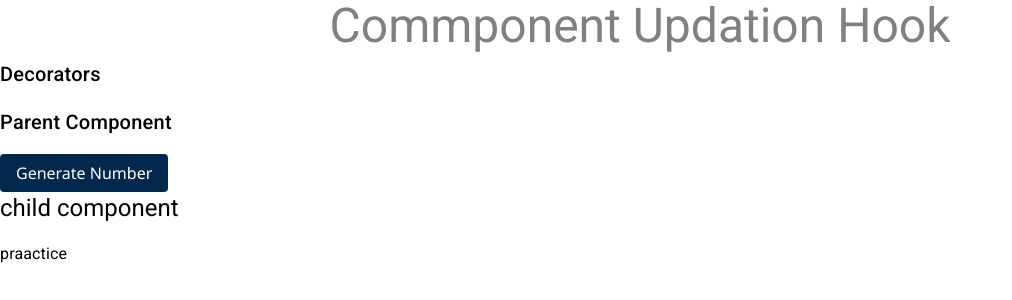
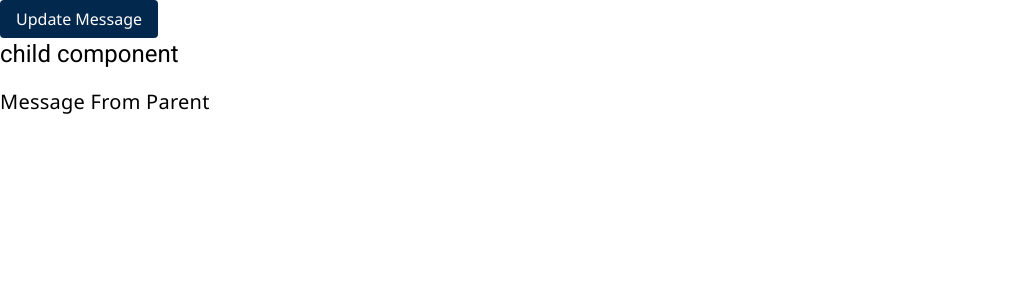
Before and after one commit to mayurrohokale/practice_repo, an Angular app: page / in a window 1280 px wide. Shown: the top 300 px of the page, without its empty margins (0-1012 px from the left). Built offline with nearby package versions, Linux system fonts and the light colour scheme.

Commit message:
parent child communication in angular

```diff
--- a/src/app/app.component.html
+++ b/src/app/app.component.html
@@ -1,11 +1,4 @@
-<h1>Commponent Updation Hook</h1>
-<h2>Decorators</h2>
-<div>
-    <h2>Parent Component</h2>
-    <button (click)="sendDatatoChild()">Generate Number</button>
-
-    <app-demo>
-        <h3>{{dataFromParent}}</h3>
-    </app-demo>
-</div>
-<h3>praactice</h3>
+<h2>
+    <button (click)="show()">Update Message</button>
+    <app-demo [RecieveMessage]="dataFromParent"></app-demo>
+</h2>
--- a/src/app/app.component.ts
+++ b/src/app/app.component.ts
@@ -9,20 +9,13 @@ import { Directive } from '@angular/core';
 
 
 
-export class AppComponent implements AfterContentInit, AfterContentChecked {
+export class AppComponent{
 
-dataFromParent = '';
-ngAfterContentInit(): void {
-  console.log("ngAfterContentInit was invoked.....");}
-sendDatatoChild():void{
-  let random = Math.floor(Math.random()*10);
-  this.dataFromParent = "Random Number: "+random;
+dataFromParent = 'Message From Parent';
+
+show(){
+  this.dataFromParent = 'updated Message';
 }
-
-ngAfterContentChecked(): void {
-  console.log("ngAfterContentChecked() was invoked......");
-}
-
 
 
 //  constructor(){
--- a/src/app/demo/demo.component.html
+++ b/src/app/demo/demo.component.html
@@ -1,4 +1,4 @@
 <div>
     <h1>child component</h1>
-    <ng-content ></ng-content>
+    <p>{{RecieveMessage}}</p>
 </div>
--- a/src/app/demo/demo.component.ts
+++ b/src/app/demo/demo.component.ts
@@ -5,12 +5,6 @@ import { Component, DoCheck, Input, OnChanges, SimpleChanges } from '@angular/co
   templateUrl: './demo.component.html',
   styleUrls: ['./demo.component.css']
 })
-export class DemoComponent implements DoCheck {
-  @Input() user: any;
-
-  private previousUsername: string | undefined;
-
-  ngDoCheck(): void {
-   console.log("ngDoCheck was invoked....");
+export class DemoComponent  {
+ @Input()  RecieveMessage:string = '';
 }
-}
```
